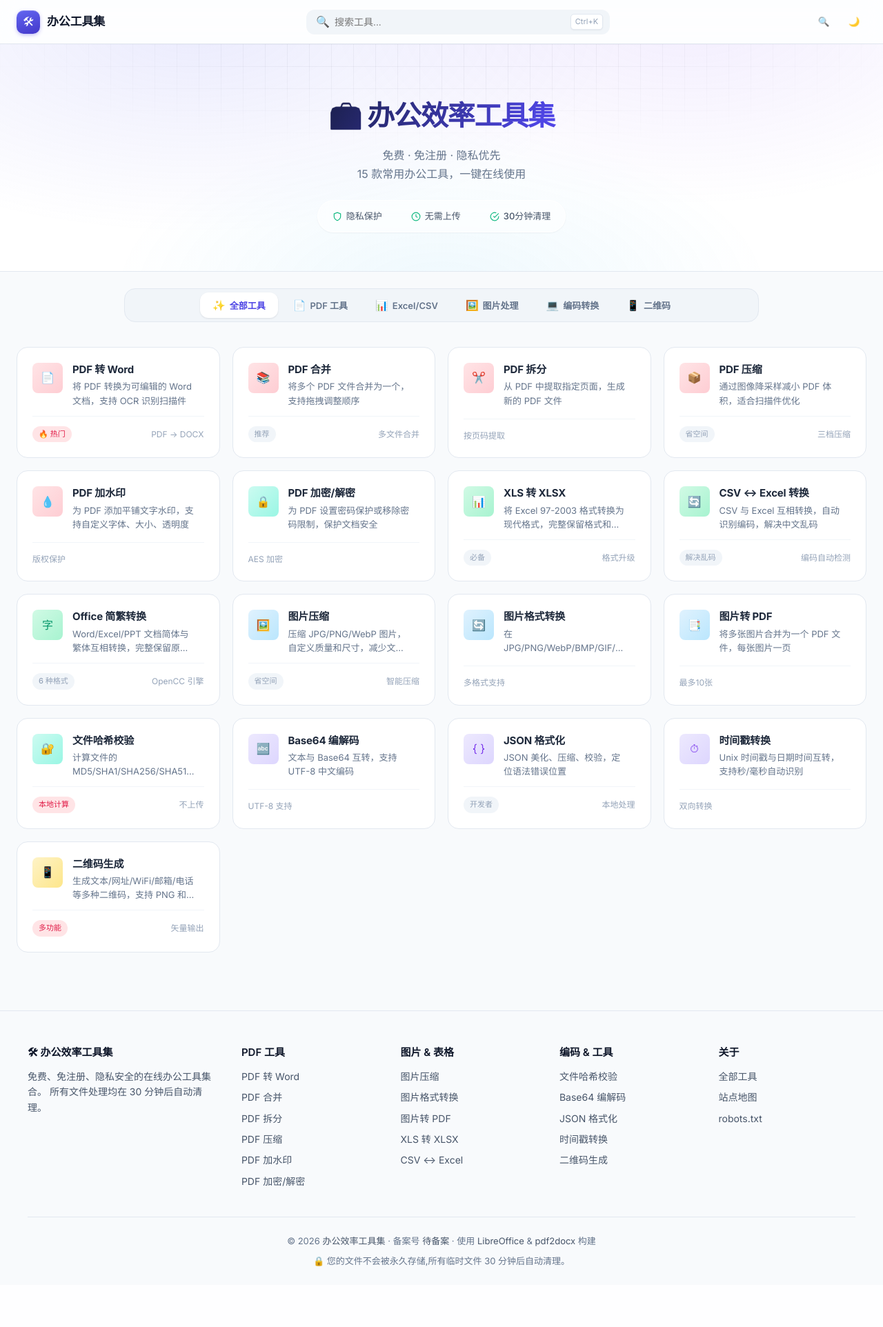
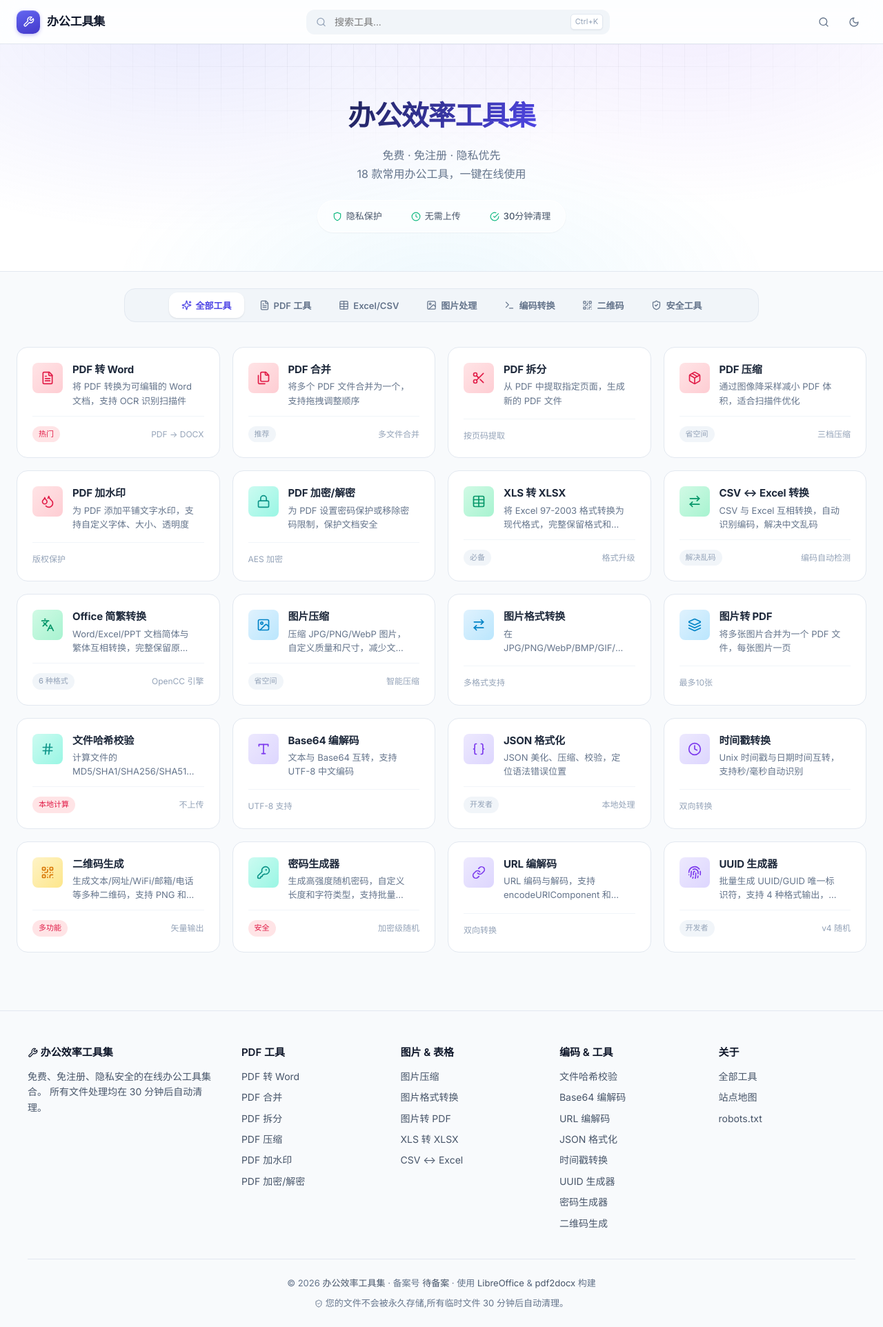
Before and after one commit to mokchiho/office-tools, a Flask app: page / in a window 1280 px wide. Shown: the whole page at 69% size. Before the commit the page ends 1836 px from the top, so only its background shows below. Run offline with Flask 3, Linux system fonts and the light colour scheme; some libraries are stand-ins or nearby versions.

Commit message:
feat(index): 首页与页脚接入新工具及安全工具分类
- 首页新增「安全工具」分类标签与三张工具卡片，工具数更新为 18
- 页脚编码转换分类补充新工具链接
- test_seo.py SEO_META 数量断言更新为 21

```diff
--- a/templates/_footer.html
+++ b/templates/_footer.html
@@ -1,3 +1,4 @@
+{% from '_icons.html' import icon %}
 {# ── 全站页脚 ────────────────────────────────────────────
    包含：站点信息、工具分类导航、版权、ICP 占位、隐私说明
    用法: {% include '_footer.html' %}
@@ -7,7 +8,7 @@
 <footer class="site-footer" role="contentinfo">
     <div class="site-footer-inner">
         <div class="site-footer-col">
-            <h3 class="site-footer-title">🛠 办公效率工具集</h3>
+            <h3 class="site-footer-title">{{ icon('wrench', 15) }} 办公效率工具集</h3>
             <p class="site-footer-desc">
                 免费、免注册、隐私安全的在线办公工具集合。
                 所有文件处理均在 30 分钟后自动清理。
@@ -42,8 +43,11 @@
             <ul class="site-footer-list">
                 <li><a href="/hash-check">文件哈希校验</a></li>
                 <li><a href="/base64">Base64 编解码</a></li>
+                <li><a href="/url-encode">URL 编解码</a></li>
                 <li><a href="/json-tool">JSON 格式化</a></li>
                 <li><a href="/timestamp">时间戳转换</a></li>
+                <li><a href="/uuid-generator">UUID 生成器</a></li>
+                <li><a href="/password-generator">密码生成器</a></li>
                 <li><a href="/qrcode">二维码生成</a></li>
             </ul>
         </div>
@@ -66,7 +70,7 @@
             <a href="https://github.com/ArtifexSoftware/pdf2docx" rel="nofollow noopener" target="_blank">pdf2docx</a> 构建
         </p>
         <p class="site-footer-privacy">
-            🔒 您的文件不会被永久存储,所有临时文件 30 分钟后自动清理。
+            {{ icon('shield-check', 12) }} 您的文件不会被永久存储,所有临时文件 30 分钟后自动清理。
         </p>
     </div>
 </footer>
--- a/templates/index.html
+++ b/templates/index.html
@@ -5,6 +5,7 @@
     <meta name="viewport" content="width=device-width, initial-scale=1.0">
     <title>办公效率工具集 - 免费在线PDF/图片/编码转换工具</title>
     {% import '_seo.html' as seo_macros %}
+    {% from '_icons.html' import icon %}
     {{ seo_macros.head(
         title=seo_meta.index.title,
         description=seo_meta.index.description,
@@ -47,19 +48,19 @@
     <!-- 顶部导航 -->
     <nav class="navbar">
         <a href="/" class="navbar-brand">
-            <div class="navbar-brand-icon">🛠</div>
+            <div class="navbar-brand-icon">{{ icon('wrench', 17) }}</div>
             <span class="navbar-brand-text">办公工具集</span>
         </a>
 
         <div class="navbar-search" id="navSearch">
-            <span class="navbar-search-icon">🔍</span>
+            <span class="navbar-search-icon">{{ icon('search', 15) }}</span>
             <input type="text" id="searchInput" placeholder="搜索工具..." readonly>
             <kbd>Ctrl+K</kbd>
         </div>
 
         <div class="navbar-actions">
-            <button class="btn-icon" id="searchBtn" title="搜索 (Ctrl+K)">🔍</button>
-            <button class="btn-icon" title="夜间模式">🌙</button>
+            <button class="btn-icon" id="searchBtn" title="搜索 (Ctrl+K)">{{ icon('search', 16) }}</button>
+            <button class="btn-icon" title="夜间模式">{{ icon('moon', 16) }}</button>
         </div>
     </nav>
 
@@ -67,7 +68,7 @@
     <div class="search-overlay" id="searchOverlay">
         <div class="search-modal">
             <div class="search-modal-input-wrap">
-                <span class="search-icon">🔍</span>
+                <span class="search-icon">{{ icon('search', 18) }}</span>
                 <input type="text" class="search-modal-input" id="modalSearchInput" placeholder="搜索工具..." autofocus>
             </div>
             <div class="search-results" id="searchResults"></div>
@@ -77,8 +78,8 @@
 
     <!-- 页面头部 -->
     <div class="page-header">
-        <h1>🧰 办公效率工具集</h1>
-        <p class="header-subtitle">免费 · 免注册 · 隐私优先<br>15 款常用办公工具，一键在线使用</p>
+        <h1>办公效率工具集</h1>
+        <p class="header-subtitle">免费 · 免注册 · 隐私优先<br>18 款常用办公工具，一键在线使用</p>
         <div class="header-stats">
             <span class="header-stat">
                 <svg viewBox="0 0 24 24" fill="none" stroke="currentColor" stroke-width="2"><path d="M12 22s8-4 8-10V5l-8-3-8 3v7c0 6 8 10 8 10z"/></svg>
@@ -99,22 +100,25 @@
     <div class="container">
         <div class="category-tabs">
             <button class="category-tab active" data-category="all">
-                <span class="category-tab-icon">✨</span> 全部工具
+                <span class="category-tab-icon">{{ icon('sparkles', 15) }}</span> 全部工具
             </button>
             <button class="category-tab" data-category="pdf">
-                <span class="category-tab-icon">📄</span> PDF 工具
+                <span class="category-tab-icon">{{ icon('file-text', 15) }}</span> PDF 工具
             </button>
             <button class="category-tab" data-category="excel">
-                <span class="category-tab-icon">📊</span> Excel/CSV
+                <span class="category-tab-icon">{{ icon('table', 15) }}</span> Excel/CSV
             </button>
             <button class="category-tab" data-category="image">
-                <span class="category-tab-icon">🖼️</span> 图片处理
+                <span class="category-tab-icon">{{ icon('image', 15) }}</span> 图片处理
             </button>
             <button class="category-tab" data-category="code">
-                <span class="category-tab-icon">💻</span> 编码转换
+                <span class="category-tab-icon">{{ icon('terminal', 15) }}</span> 编码转换
             </button>
             <button class="category-tab" data-category="qrcode">
-                <span class="category-tab-icon">📱</span> 二维码
+                <span class="category-tab-icon">{{ icon('qr-code', 15) }}</span> 二维码
+            </button>
+            <button class="category-tab" data-category="security">
+                <span class="category-tab-icon">{{ icon('shield-check', 15) }}</span> 安全工具
             </button>
         </div>
 
@@ -123,21 +127,21 @@
             <!-- PDF 工具 -->
             <a href="/pdf-to-word" class="tool-card" data-category="pdf" data-name="PDF转Word" data-desc="PDF转Word，支持OCR识别扫描件">
                 <div class="tool-card-header">
-                    <div class="tool-icon pdf">📄</div>
+                    <div class="tool-icon pdf">{{ icon('file-text', 20) }}</div>
                     <div class="tool-info">
                         <div class="tool-name">PDF 转 Word</div>
                         <div class="tool-desc">将 PDF 转换为可编辑的 Word 文档，支持 OCR 识别扫描件</div>
                     </div>
                 </div>
                 <div class="tool-card-footer">
-                    <span class="tool-badge hot">🔥 热门</span>
+                    <span class="tool-badge hot">热门</span>
                     <span>PDF → DOCX</span>
                 </div>
             </a>
 
             <a href="/pdf-merge" class="tool-card" data-category="pdf" data-name="PDF合并" data-desc="多PDF文件合并为一个">
                 <div class="tool-card-header">
-                    <div class="tool-icon pdf">📚</div>
+                    <div class="tool-icon pdf">{{ icon('files', 20) }}</div>
                     <div class="tool-info">
                         <div class="tool-name">PDF 合并</div>
                         <div class="tool-desc">将多个 PDF 文件合并为一个，支持拖拽调整顺序</div>
@@ -151,7 +155,7 @@
 
             <a href="/pdf-split" class="tool-card" data-category="pdf" data-name="PDF拆分" data-desc="从PDF中提取指定页面">
                 <div class="tool-card-header">
-                    <div class="tool-icon pdf">✂️</div>
+                    <div class="tool-icon pdf">{{ icon('scissors', 20) }}</div>
                     <div class="tool-info">
                         <div class="tool-name">PDF 拆分</div>
                         <div class="tool-desc">从 PDF 中提取指定页面，生成新的 PDF 文件</div>
@@ -164,7 +168,7 @@
 
             <a href="/pdf-compress" class="tool-card" data-category="pdf" data-name="PDF压缩" data-desc="减小PDF体积，适合扫描件优化">
                 <div class="tool-card-header">
-                    <div class="tool-icon pdf">📦</div>
+                    <div class="tool-icon pdf">{{ icon('package', 20) }}</div>
                     <div class="tool-info">
                         <div class="tool-name">PDF 压缩</div>
                         <div class="tool-desc">通过图像降采样减小 PDF 体积，适合扫描件优化</div>
@@ -178,7 +182,7 @@
 
             <a href="/pdf-watermark" class="tool-card" data-category="pdf" data-name="PDF加水印" data-desc="为PDF添加文字水印">
                 <div class="tool-card-header">
-                    <div class="tool-icon pdf">💧</div>
+                    <div class="tool-icon pdf">{{ icon('droplets', 20) }}</div>
                     <div class="tool-info">
                         <div class="tool-name">PDF 加水印</div>
                         <div class="tool-desc">为 PDF 添加平铺文字水印，支持自定义字体、大小、透明度</div>
@@ -191,7 +195,7 @@
 
             <a href="/pdf-encrypt" class="tool-card" data-category="pdf" data-name="PDF加密解密" data-desc="为PDF设置密码保护">
                 <div class="tool-card-header">
-                    <div class="tool-icon security">🔒</div>
+                    <div class="tool-icon security">{{ icon('lock', 20) }}</div>
                     <div class="tool-info">
                         <div class="tool-name">PDF 加密/解密</div>
                         <div class="tool-desc">为 PDF 设置密码保护或移除密码限制，保护文档安全</div>
@@ -205,7 +209,7 @@
             <!-- Excel/CSV 工具 -->
             <a href="/xls-to-xlsx" class="tool-card" data-category="excel" data-name="XLS转XLSX" data-desc="Excel旧格式转新格式">
                 <div class="tool-card-header">
-                    <div class="tool-icon excel">📊</div>
+                    <div class="tool-icon excel">{{ icon('table', 20) }}</div>
                     <div class="tool-info">
                         <div class="tool-name">XLS 转 XLSX</div>
                         <div class="tool-desc">将 Excel 97-2003 格式转换为现代格式，完整保留格式和图片</div>
@@ -219,7 +223,7 @@
 
             <a href="/csv-excel" class="tool-card" data-category="excel" data-name="CSV转Excel" data-desc="CSV与Excel互相转换">
                 <div class="tool-card-header">
-                    <div class="tool-icon excel">🔄</div>
+                    <div class="tool-icon excel">{{ icon('arrow-right-left', 20) }}</div>
                     <div class="tool-info">
                         <div class="tool-name">CSV ↔ Excel 转换</div>
                         <div class="tool-desc">CSV 与 Excel 互相转换，自动识别编码，解决中文乱码</div>
@@ -233,7 +237,7 @@
 
             <a href="/zh-convert" class="tool-card" data-category="excel" data-name="简繁转换" data-desc="Office文档简繁转换">
                 <div class="tool-card-header">
-                    <div class="tool-icon excel">字</div>
+                    <div class="tool-icon excel">{{ icon('languages', 20) }}</div>
                     <div class="tool-info">
                         <div class="tool-name">Office 简繁转换</div>
                         <div class="tool-desc">Word/Excel/PPT 文档简体与繁体互相转换，完整保留原排版与字体</div>
@@ -248,7 +252,7 @@
             <!-- 图片处理工具 -->
             <a href="/image-compress" class="tool-card" data-category="image" data-name="图片压缩" data-desc="压缩JPG/PNG/WebP图片">
                 <div class="tool-card-header">
-                    <div class="tool-icon image">🖼️</div>
+                    <div class="tool-icon image">{{ icon('image', 20) }}</div>
                     <div class="tool-info">
                         <div class="tool-name">图片压缩</div>
                         <div class="tool-desc">压缩 JPG/PNG/WebP 图片，自定义质量和尺寸，减少文件大小</div>
@@ -262,7 +266,7 @@
 
             <a href="/image-convert" class="tool-card" data-category="image" data-name="图片格式转换" data-desc="图片格式间自由转换">
                 <div class="tool-card-header">
-                    <div class="tool-icon image">🔄</div>
+                    <div class="tool-icon image">{{ icon('arrow-right-left', 20) }}</div>
                     <div class="tool-info">
                         <div class="tool-name">图片格式转换</div>
                         <div class="tool-desc">在 JPG/PNG/WebP/BMP/GIF/TIFF 格式间自由转换</div>
@@ -275,7 +279,7 @@
 
             <a href="/images-to-pdf" class="tool-card" data-category="image" data-name="图片转PDF" data-desc="多张图片合并为PDF">
                 <div class="tool-card-header">
-                    <div class="tool-icon image">📑</div>
+                    <div class="tool-icon image">{{ icon('layers', 20) }}</div>
                     <div class="tool-info">
                         <div class="tool-name">图片转 PDF</div>
                         <div class="tool-desc">将多张图片合并为一个 PDF 文件，每张图片一页</div>
@@ -289,7 +293,7 @@
             <!-- 编码转换工具 -->
             <a href="/hash-check" class="tool-card" data-category="code" data-name="文件哈希校验" data-desc="计算文件MD5/SHA哈希值">
                 <div class="tool-card-header">
-                    <div class="tool-icon security">🔐</div>
+                    <div class="tool-icon security">{{ icon('hash', 20) }}</div>
                     <div class="tool-info">
                         <div class="tool-name">文件哈希校验</div>
                         <div class="tool-desc">计算文件的 MD5/SHA1/SHA256/SHA512 哈希值，验证文件完整性</div>
@@ -303,7 +307,7 @@
 
             <a href="/base64" class="tool-card" data-category="code" data-name="Base64编解码" data-desc="文本与Base64互转">
                 <div class="tool-card-header">
-                    <div class="tool-icon code">🔤</div>
+                    <div class="tool-icon code">{{ icon('type', 20) }}</div>
                     <div class="tool-info">
                         <div class="tool-name">Base64 编解码</div>
                         <div class="tool-desc">文本与 Base64 互转，支持 UTF-8 中文编码</div>
@@ -316,7 +320,7 @@
 
             <a href="/json-tool" class="tool-card" data-category="code" data-name="JSON格式化" data-desc="JSON美化压缩校验">
                 <div class="tool-card-header">
-                    <div class="tool-icon code">{ }</div>
+                    <div class="tool-icon code">{{ icon('braces', 20) }}</div>
                     <div class="tool-info">
                         <div class="tool-name">JSON 格式化</div>
                         <div class="tool-desc">JSON 美化、压缩、校验，定位语法错误位置</div>
@@ -330,7 +334,7 @@
 
             <a href="/timestamp" class="tool-card" data-category="code" data-name="时间戳转换" data-desc="Unix时间戳与日期互转">
                 <div class="tool-card-header">
-                    <div class="tool-icon code">⏱</div>
+                    <div class="tool-icon code">{{ icon('clock', 20) }}</div>
                     <div class="tool-info">
                         <div class="tool-name">时间戳转换</div>
                         <div class="tool-desc">Unix 时间戳与日期时间互转，支持秒/毫秒自动识别</div>
@@ -344,7 +348,7 @@
             <!-- 二维码工具 -->
             <a href="/qrcode" class="tool-card" data-category="qrcode" data-name="二维码生成" data-desc="生成文本网址WiFi二维码">
                 <div class="tool-card-header">
-                    <div class="tool-icon tool">📱</div>
+                    <div class="tool-icon tool">{{ icon('qr-code', 20) }}</div>
                     <div class="tool-info">
                         <div class="tool-name">二维码生成</div>
                         <div class="tool-desc">生成文本/网址/WiFi/邮箱/电话等多种二维码，支持 PNG 和 SVG 下载</div>
@@ -353,6 +357,48 @@
                 <div class="tool-card-footer">
                     <span class="tool-badge hot">多功能</span>
                     <span>矢量输出</span>
+                </div>
+            </a>
+
+            <!-- 安全工具 -->
+            <a href="/password-generator" class="tool-card" data-category="security" data-name="密码生成器" data-desc="生成高强度随机密码">
+                <div class="tool-card-header">
+                    <div class="tool-icon security">{{ icon('key-round', 20) }}</div>
+                    <div class="tool-info">
+                        <div class="tool-name">密码生成器</div>
+                        <div class="tool-desc">生成高强度随机密码，自定义长度和字符类型，支持批量生成，浏览器本地完成</div>
+                    </div>
+                </div>
+                <div class="tool-card-footer">
+                    <span class="tool-badge hot">安全</span>
+                    <span>加密级随机</span>
+                </div>
+            </a>
+
+            <a href="/url-encode" class="tool-card" data-category="code" data-name="URL编解码" data-desc="URL编码解码转换工具">
+                <div class="tool-card-header">
+                    <div class="tool-icon code">{{ icon('link', 20) }}</div>
+                    <div class="tool-info">
+                        <div class="tool-name">URL 编解码</div>
+                        <div class="tool-desc">URL 编码与解码，支持 encodeURIComponent 和 encodeURI 两种模式，自动处理中文</div>
+                    </div>
+                </div>
+                <div class="tool-card-footer">
+                    <span>双向转换</span>
+                </div>
+            </a>
+
+            <a href="/uuid-generator" class="tool-card" data-category="code" data-name="UUID生成器" data-desc="批量生成UUID唯一标识符">
+                <div class="tool-card-header">
+                    <div class="tool-icon code">{{ icon('fingerprint', 20) }}</div>
+                    <div class="tool-info">
+                        <div class="tool-name">UUID 生成器</div>
+                        <div class="tool-desc">批量生成 UUID/GUID 唯一标识符，支持 4 种格式输出，加密级随机数</div>
+                    </div>
+                </div>
+                <div class="tool-card-footer">
+                    <span class="tool-badge">开发者</span>
+                    <span>v4 随机</span>
                 </div>
             </a>
         </div>
@@ -420,7 +466,7 @@
                 const name = card.querySelector('.tool-name').textContent;
                 const desc = card.querySelector('.tool-desc').textContent;
                 const href = card.href;
-                const icon = card.querySelector('.tool-icon').textContent;
+                const icon = card.querySelector('.tool-icon').innerHTML;
                 // 高亮匹配文字
                 const highlighted = kw
                     ? name.replace(new RegExp(kw, 'gi'), m => `<mark>${m}</mark>`)
```
Also changed, not shown: tests/test_seo.py (+1 -1 lines).
